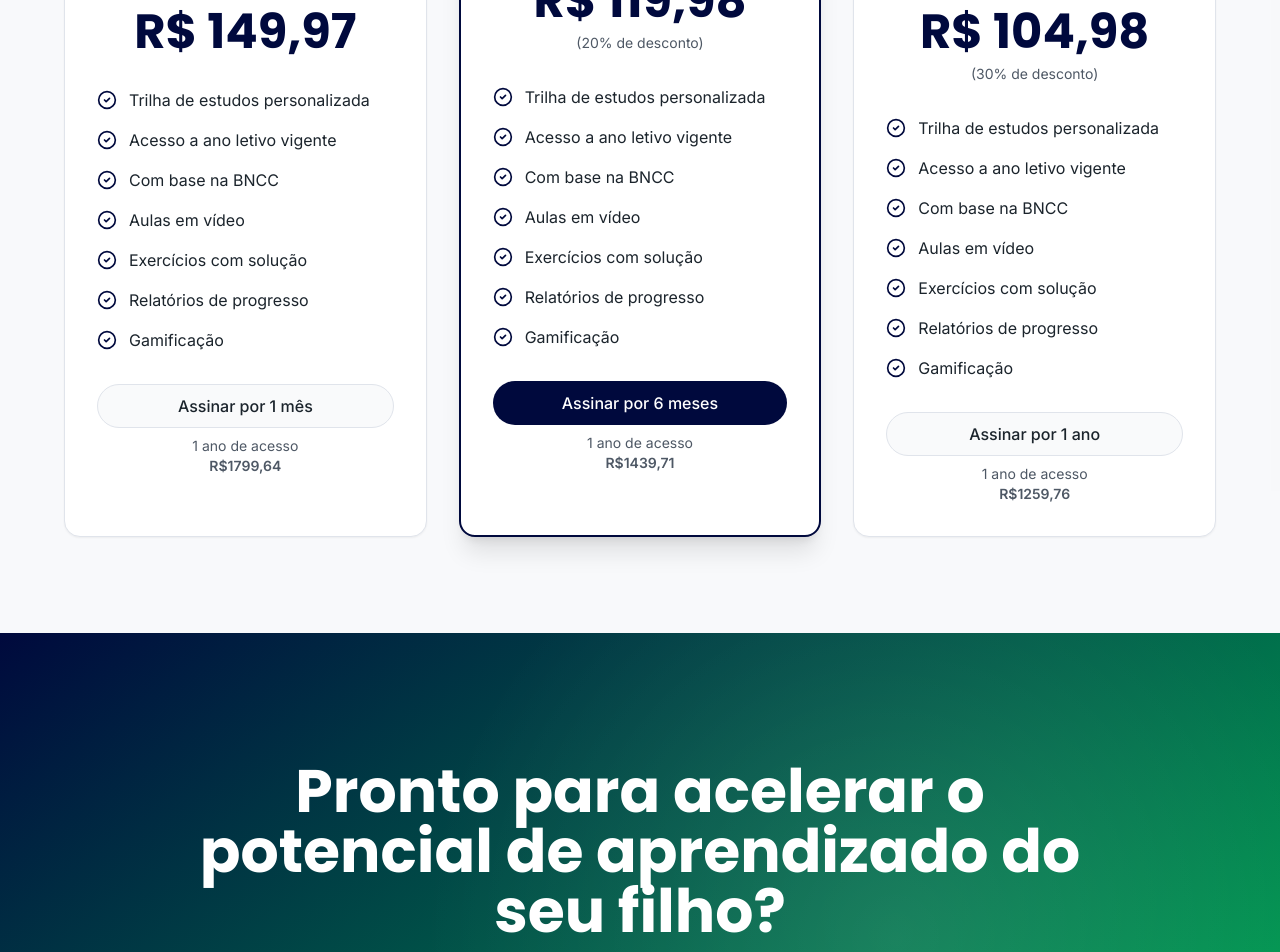
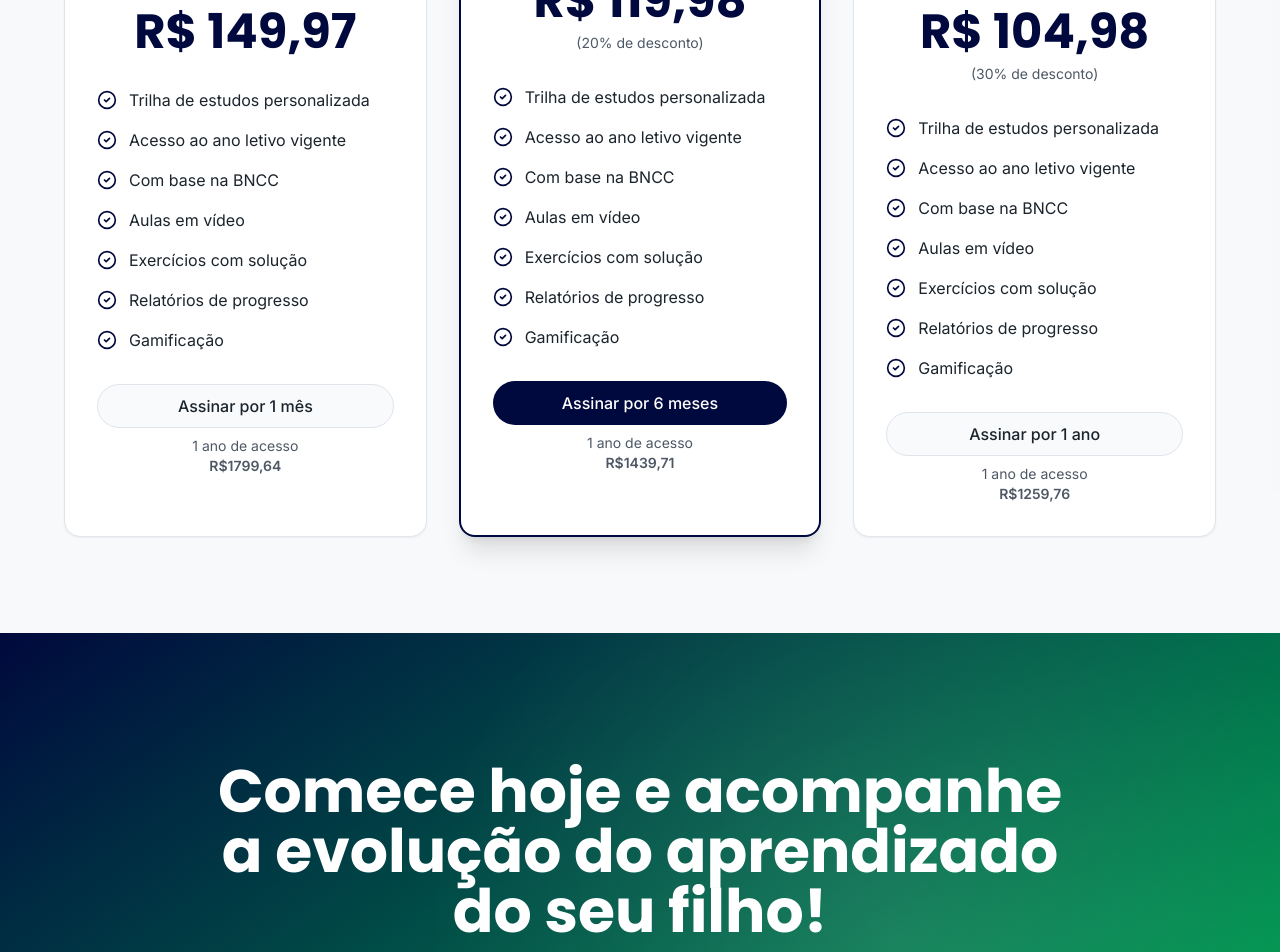
Before and after one commit to edupedrosodev/mew-b2bc, a React (Vite) app: page / in a window 1280 px wide. Shown: the part 3320-4272 px from the top of the page. Built offline with nearby package versions, Linux system fonts and the light colour scheme; the HTML template or start-up script is replaced by a standard one.

Commit message:
Erros de grafia e corrigidos

```diff
--- a/src/components/FinalCTA.tsx
+++ b/src/components/FinalCTA.tsx
@@ -19,7 +19,7 @@ const FinalCTA = () => {
         className="container mx-auto px-6 text-center relative z-10"
       >
         <h2 className="text-4xl md:text-6xl font-heading font-bold mb-8 max-w-4xl mx-auto leading-tight">
-          Pronto para acelerar o potencial de aprendizado do seu filho?
+          Comece hoje e acompanhe a evolução do aprendizado do seu filho!
         </h2>
 
         <p className="text-xl md:text-2xl mb-12 max-w-2xl mx-auto opacity-95">
--- a/src/components/Pricing.tsx
+++ b/src/components/Pricing.tsx
@@ -12,7 +12,7 @@ const plans = [
     period: "",
     features: [
       "Trilha de estudos personalizada",
-      "Acesso a ano letivo vigente",
+      "Acesso ao ano letivo vigente",
       "Com base na BNCC",
       "Aulas em vídeo",
       "Exercícios com solução",
@@ -30,7 +30,7 @@ const plans = [
     period: "(20% de desconto)",
     features: [
       "Trilha de estudos personalizada",
-      "Acesso a ano letivo vigente",
+      "Acesso ao ano letivo vigente",
       "Com base na BNCC",
       "Aulas em vídeo",
       "Exercícios com solução",
@@ -49,7 +49,7 @@ const plans = [
     period: "(30% de desconto)",
     features: [
       "Trilha de estudos personalizada",
-      "Acesso a ano letivo vigente",
+      "Acesso ao ano letivo vigente",
       "Com base na BNCC",
       "Aulas em vídeo",
       "Exercícios com solução",
```
